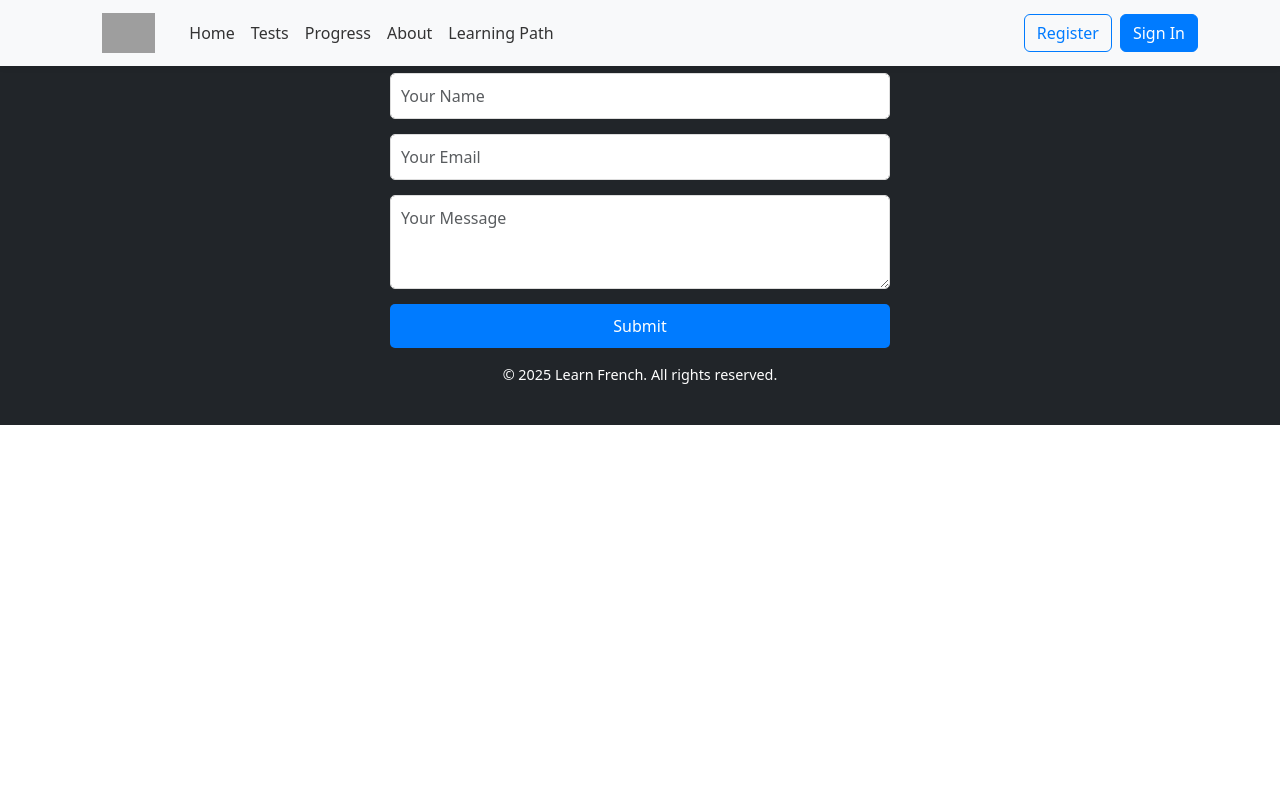
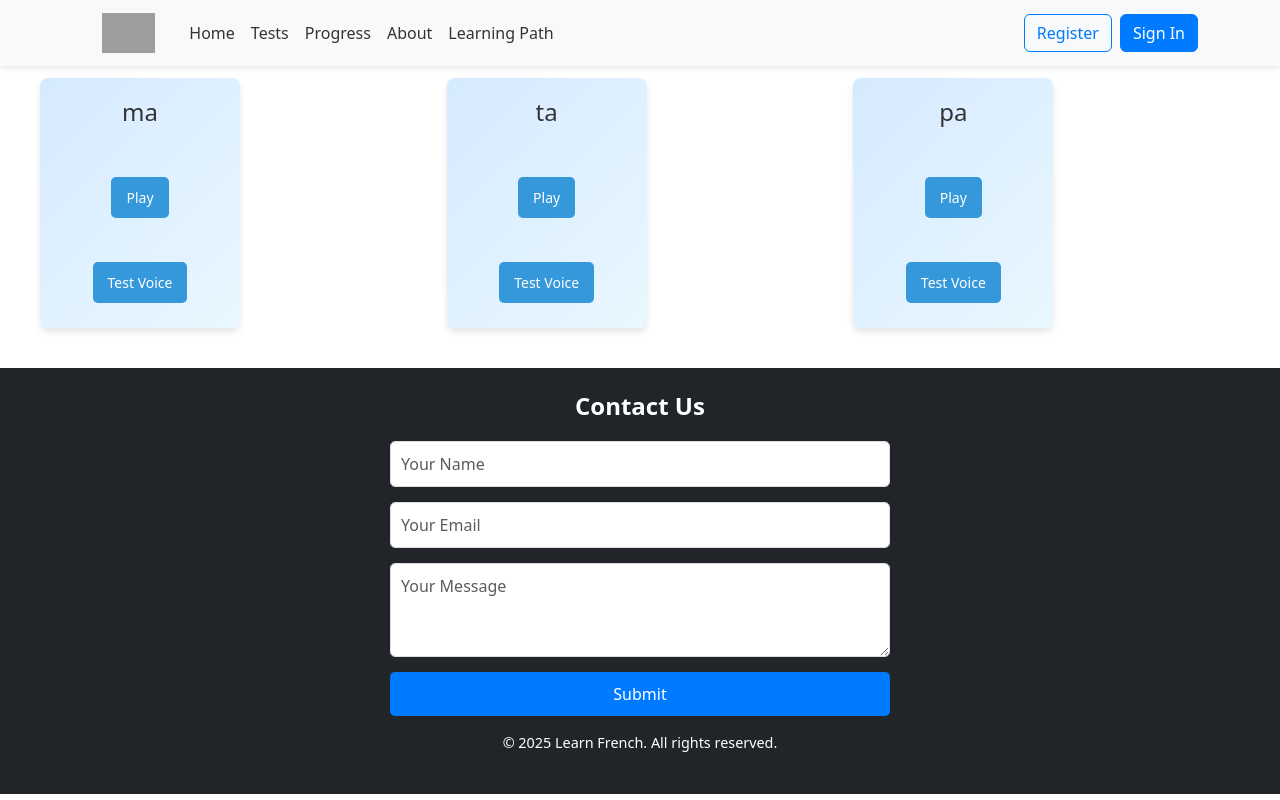
Before and after one commit to benlaguroun/french-learning-app, a React (Create React App) app: page /tableau/1 in a window 1280 px wide. Built offline with nearby package versions, Linux system fonts and the light colour scheme; grey boxes are pictures that could not be loaded.

Commit message:
add more section

```diff
--- a/src/App.js
+++ b/src/App.js
@@ -9,6 +9,9 @@ import LevelPage from "./pages/LevelPage";
 import FeatureSection from "./components/FeatureSection";
 import TestNiveau from "./components/TestNiveau";
 import TableauLettres from "./components/TableauLettres";
+import InteractiveSyllable from "./components/InteractiveSyllable";
+import TableauSelector from "./components/TableauSelector";
+import SyllabicTableau from "./components/SyllabicTableau";
 
 const App = () => {
   return (
@@ -22,7 +25,14 @@ const App = () => {
           <Route path="/" element={<FeatureSection />} />
           <Route path="/test-niveau" element={<TestNiveau />} />
           <Route path="/tableau-lettres" element={<TableauLettres />} />
+          <Route
+            path="/interactive-syllable"
+            element={<InteractiveSyllable />}
+          />
+          <Route path="/tableau-selector" element={<TableauSelector />} />
+          <Route path="/tableau/:id" element={<SyllabicTableau />} />
         </Routes>
+
         <Footer />
       </div>
     </Router>
--- a/src/components/FeatureSection.jsx
+++ b/src/components/FeatureSection.jsx
@@ -1,5 +1,5 @@
 import React from "react";
-import { Link } from "react-router-dom"; // Import Link from React Router
+import { Link } from "react-router-dom";
 import "./FeatureSection.css";
 
 const FeatureSection = () => {
@@ -21,7 +21,9 @@ const FeatureSection = () => {
           <p>
             Tap and learn syllables with visual aids to reinforce vocabulary.
           </p>
-          <button className="feature-button">Learn More</button>
+          <Link to="/tableau-selector">
+            <button className="feature-button">Learn Syllables</button>
+          </Link>
         </div>
         <div className="feature">
           <h3>Tableau des Lettres</h3>
--- /dev/null
+++ b/src/components/InteractiveSyllable.css
@@ -0,0 +1,48 @@
+.interactive-syllable {
+  text-align: center;
+  padding: 20px;
+  background-color: #f4f4f4;
+}
+
+.syllable-grid {
+  display: grid;
+  grid-template-columns: repeat(auto-fit, minmax(120px, 1fr));
+  gap: 20px;
+  margin-top: 20px;
+  padding: 0 20px;
+}
+
+.syllable-card {
+  background: linear-gradient(135deg, #d6eaff, #e9f7ff);
+  border-radius: 8px;
+  box-shadow: 0 4px 6px rgba(0, 0, 0, 0.1);
+  padding: 20px;
+  text-align: center;
+  transition: transform 0.3s, box-shadow 0.3s;
+}
+
+.syllable-card.active {
+  transform: scale(1.1);
+  box-shadow: 0 8px 12px rgba(0, 0, 0, 0.2);
+}
+
+.syllable-card h3 {
+  font-size: 24px;
+  margin-bottom: 10px;
+  color: #333;
+}
+
+.audio-button {
+  padding: 10px 15px;
+  border: none;
+  border-radius: 5px;
+  background-color: #3498db;
+  color: white;
+  font-size: 14px;
+  cursor: pointer;
+  transition: background-color 0.3s;
+}
+
+.audio-button:hover {
+  background-color: #1d6fa5;
+}
--- /dev/null
+++ b/src/components/InteractiveSyllable.jsx
@@ -0,0 +1,62 @@
+import React, { useState } from "react";
+import "./InteractiveSyllable.css";
+
+const syllables = [
+  { syllable: "ma", audio: "/audio/ma.mp3" },
+  { syllable: "ta", audio: "/audio/ta.mp3" },
+  { syllable: "pa", audio: "/audio/pa.mp3" },
+  { syllable: "na", audio: "/audio/na.mp3" },
+  { syllable: "ka", audio: "/audio/ka.mp3" },
+  // Add more syllables as needed
+];
+
+const InteractiveSyllable = () => {
+  const [currentAudio, setCurrentAudio] = useState(null);
+  const [activeIndex, setActiveIndex] = useState(null);
+
+  const handleAudioPlay = (audioPath, index) => {
+    if (currentAudio) {
+      currentAudio.pause();
+      currentAudio.currentTime = 0;
+      setCurrentAudio(null);
+      setActiveIndex(null);
+
+      // If the same card is clicked, stop and return
+      if (activeIndex === index) return;
+    }
+
+    const newAudio = new Audio(audioPath);
+    newAudio.play();
+    setCurrentAudio(newAudio);
+    setActiveIndex(index);
+
+    newAudio.onended = () => {
+      setCurrentAudio(null);
+      setActiveIndex(null);
+    };
+  };
+
+  return (
+    <div className="interactive-syllable">
+      <h2>Interactive Syllable Learning</h2>
+      <div className="syllable-grid">
+        {syllables.map((item, index) => (
+          <div
+            key={index}
+            className={`syllable-card ${activeIndex === index ? "active" : ""}`}
+          >
+            <h3>{item.syllable}</h3>
+            <button
+              className="audio-button"
+              onClick={() => handleAudioPlay(item.audio, index)}
+            >
+              {activeIndex === index ? "Stop" : "Play"}
+            </button>
+          </div>
+        ))}
+      </div>
+    </div>
+  );
+};
+
+export default InteractiveSyllable;
--- /dev/null
+++ b/src/components/SyllabicTableau.css
@@ -0,0 +1,48 @@
+.syllabic-tableau {
+  text-align: center;
+  padding: 20px;
+}
+
+.syllable-grid {
+  display: grid;
+  grid-template-columns: repeat(auto-fit, minmax(120px, 1fr));
+  gap: 20px;
+  margin-top: 20px;
+}
+
+.syllable-card {
+  background: linear-gradient(135deg, #d6eaff, #e9f7ff);
+  border-radius: 8px;
+  box-shadow: 0 4px 6px rgba(0, 0, 0, 0.1);
+  padding: 20px;
+  text-align: center;
+  transition: transform 0.3s, box-shadow 0.3s;
+}
+
+.syllable-card.active {
+  transform: scale(1.1);
+  box-shadow: 0 8px 12px rgba(0, 0, 0, 0.2);
+}
+
+.syllable-card h3 {
+  font-size: 24px;
+  margin-bottom: 10px;
+}
+
+.audio-button,
+.voice-test-button {
+  margin: 5px 0;
+  padding: 10px 15px;
+  border: none;
+  border-radius: 5px;
+  background-color: #3498db;
+  color: white;
+  font-size: 14px;
+  cursor: pointer;
+  transition: background-color 0.3s;
+}
+
+.audio-button:hover,
+.voice-test-button:hover {
+  background-color: #1d6fa5;
+}
--- /dev/null
+++ b/src/components/SyllabicTableau.jsx
@@ -0,0 +1,90 @@
+import React, { useState } from "react";
+import { useParams } from "react-router-dom";
+import { tableaux } from "../data/tableaux";
+import "./SyllabicTableau.css";
+
+const SyllabicTableau = () => {
+  const { id } = useParams();
+  const tableau = tableaux.find((t) => t.id === parseInt(id));
+  const [currentAudio, setCurrentAudio] = useState(null);
+  const [activeIndex, setActiveIndex] = useState(null);
+  const [recognizedWord, setRecognizedWord] = useState("");
+  const [feedback, setFeedback] = useState("");
+
+  const handleAudioPlay = (audioPath, index) => {
+    if (currentAudio) {
+      currentAudio.pause();
+      currentAudio.currentTime = 0;
+      setCurrentAudio(null);
+      setActiveIndex(null);
+
+      // If the same card is clicked, stop and return
+      if (activeIndex === index) return;
+    }
+
+    const newAudio = new Audio(audioPath);
+    newAudio.play();
+    setCurrentAudio(newAudio);
+    setActiveIndex(index);
+
+    newAudio.onended = () => {
+      setCurrentAudio(null);
+      setActiveIndex(null);
+    };
+  };
+
+  const handleVoiceTest = (expectedSyllable) => {
+    const recognition = new (window.SpeechRecognition ||
+      window.webkitSpeechRecognition)();
+    recognition.lang = "fr-FR";
+
+    recognition.onstart = () => setFeedback("Listening...");
+    recognition.onspeechend = () => recognition.stop();
+    recognition.onresult = (event) => {
+      const spokenWord = event.results[0][0].transcript.toLowerCase();
+      setRecognizedWord(spokenWord);
+
+      if (spokenWord === expectedSyllable.toLowerCase()) {
+        setFeedback("Correct! 🎉");
+      } else {
+        setFeedback(`Incorrect. You said: "${spokenWord}". Try again.`);
+      }
+    };
+    recognition.onerror = () => setFeedback("Error occurred. Try again.");
+    recognition.start();
+  };
+
+  return (
+    <div className="syllabic-tableau">
+      <h2>{tableau.name}</h2>
+      <div className="syllable-grid">
+        {tableau.syllables.map((item, index) => (
+          <div
+            key={index}
+            className={`syllable-card ${activeIndex === index ? "active" : ""}`}
+          >
+            <h3>{item.syllable}</h3>
+            <button
+              className="audio-button"
+              onClick={() => handleAudioPlay(item.audio, index)}
+            >
+              {activeIndex === index ? "Stop" : "Play"}
+            </button>
+            <button
+              className="voice-test-button"
+              onClick={() => handleVoiceTest(item.syllable)}
+            >
+              Test Voice
+            </button>
+          </div>
+        ))}
+      </div>
+      <div className="feedback">
+        {recognizedWord && <p>You said: "{recognizedWord}"</p>}
+        <p>{feedback}</p>
+      </div>
+    </div>
+  );
+};
+
+export default SyllabicTableau;
--- /dev/null
+++ b/src/components/TableauSelector.css
@@ -0,0 +1,25 @@
+.tableau-selector {
+  text-align: center;
+  padding: 20px;
+}
+
+.table-list {
+  list-style-type: none;
+  padding: 0;
+}
+
+.table-button {
+  margin: 10px 0;
+  padding: 10px 15px;
+  background-color: #3498db;
+  color: white;
+  border: none;
+  border-radius: 5px;
+  font-size: 16px;
+  cursor: pointer;
+  transition: background-color 0.3s;
+}
+
+.table-button:hover {
+  background-color: #1d6fa5;
+}
--- /dev/null
+++ b/src/components/TableauSelector.jsx
@@ -0,0 +1,28 @@
+import React from "react";
+import { useNavigate } from "react-router-dom";
+import { tableaux } from "../data/tableaux";
+import "./TableauSelector.css";
+
+const TableauSelector = () => {
+  const navigate = useNavigate();
+
+  return (
+    <div className="tableau-selector">
+      <h2>Select a Tableau</h2>
+      <ul className="table-list">
+        {tableaux.map((tableau) => (
+          <li key={tableau.id}>
+            <button
+              className="table-button"
+              onClick={() => navigate(`/tableau/${tableau.id}`)}
+            >
+              {tableau.name}
+            </button>
+          </li>
+        ))}
+      </ul>
+    </div>
+  );
+};
+
+export default TableauSelector;
--- /dev/null
+++ b/src/data/tableaux.js
@@ -0,0 +1,21 @@
+export const tableaux = [
+  {
+    id: 1,
+    name: "Tableau 1",
+    syllables: [
+      { syllable: "ma", audio: "/audio/ma.mp3" },
+      { syllable: "ta", audio: "/audio/ta.mp3" },
+      { syllable: "pa", audio: "/audio/pa.mp3" },
+    ],
+  },
+  {
+    id: 2,
+    name: "Tableau 2",
+    syllables: [
+      { syllable: "na", audio: "/audio/na.mp3" },
+      { syllable: "ka", audio: "/audio/ka.mp3" },
+      { syllable: "la", audio: "/audio/la.mp3" },
+    ],
+  },
+  // Add more tables up to Tableau 13
+];
```
